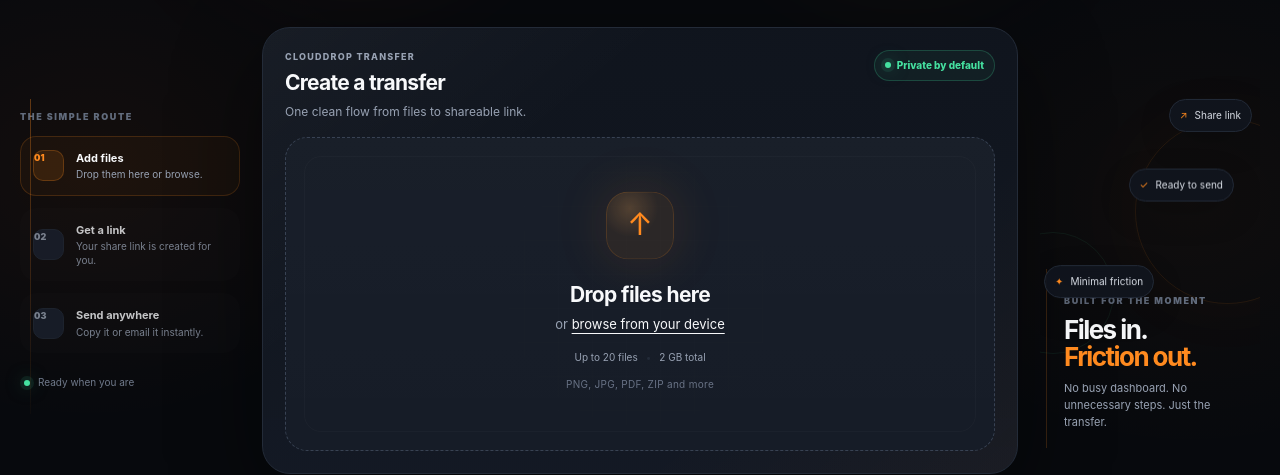
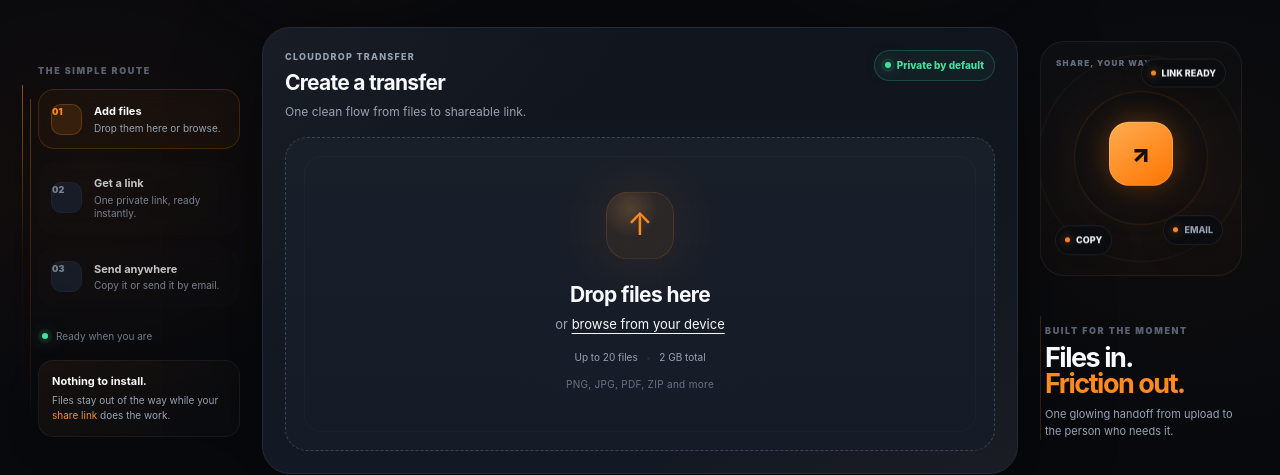
Before and after one commit to Ibad84671/cloud-drop, a website: page frontend/index.html in a window 1280 px wide. Shown: the part 365-840 px from the top of the page. Drawn offline with Linux system fonts and the light colour scheme.

Commit message:
feat: elevate landing side experience and sharing actions

```diff
--- a/frontend/index.html
+++ b/frontend/index.html
@@ -7,6 +7,47 @@
   <meta name="theme-color" content="#080a0f">
   <title>CloudDrop — Send files. Share the link. Done.</title>
   <link rel="stylesheet" href="/css/style.css">
+  <style>
+    /* Landing side-story upgrade: intentional whitespace, restrained neon, no product-dashboard clutter. */
+    .side-rail-left,.side-rail-right{overflow:visible}
+    .side-rail-left{padding:8px 0 8px 18px}
+    .side-rail-right{padding:8px 18px 8px 0}
+    .side-rail-left .ambient-label,.side-rail-right .ambient-label{opacity:.9}
+    .side-rail-left:after{content:"";position:absolute;left:2px;top:58px;bottom:50px;width:1px;background:linear-gradient(180deg,rgba(255,138,31,.55),rgba(255,138,31,.04),transparent);box-shadow:0 0 18px rgba(255,138,31,.12)}
+    .side-card-step{position:relative;z-index:2;backdrop-filter:blur(10px);transition:transform 240ms ease,border-color 240ms ease,background 240ms ease,box-shadow 240ms ease}
+    .side-card-step:hover{transform:translateX(5px);border-color:rgba(255,138,31,.22);box-shadow:0 14px 34px rgba(0,0,0,.16),0 0 28px rgba(255,138,31,.045)}
+    .side-card-step:nth-of-type(3){animation:railPulse 4.8s ease-in-out infinite 1.1s}
+    .side-card-step:nth-of-type(4){animation:railPulse 4.8s ease-in-out infinite 2.2s}
+    .side-status{position:relative;z-index:2}
+    .side-note{margin-top:4px;padding:12px 13px;border:1px solid rgba(255,255,255,.055);border-radius:15px;background:linear-gradient(135deg,rgba(255,138,31,.055),rgba(255,255,255,.012));color:var(--muted);font-size:10px;line-height:1.55;box-shadow:0 14px 35px rgba(0,0,0,.12)}
+    .side-note strong{display:block;color:var(--text);font-size:11px;margin-bottom:3px}
+    .side-note span{color:var(--accent)}
+    .share-visual{position:relative;min-height:235px;margin:6px 0 2px;border-radius:24px;border:1px solid rgba(255,255,255,.055);background:radial-gradient(circle at 50% 48%,rgba(255,138,31,.12),transparent 31%),linear-gradient(150deg,rgba(255,255,255,.018),rgba(255,138,31,.025));overflow:hidden;display:grid;place-items:center;isolation:isolate}
+    .share-visual:before,.share-visual:after{content:"";position:absolute;border:1px solid rgba(255,138,31,.13);border-radius:50%;animation:orbitSpin 16s linear infinite}
+    .share-visual:before{width:132px;height:132px;box-shadow:0 0 40px rgba(255,138,31,.045)}
+    .share-visual:after{width:205px;height:205px;border-color:rgba(255,138,31,.07);animation-direction:reverse;animation-duration:24s}
+    .share-core{position:relative;z-index:3;width:64px;height:64px;border-radius:20px;display:grid;place-items:center;color:#17100a;font-size:24px;font-weight:950;background:linear-gradient(145deg,#ffad51,#ff7300);box-shadow:0 0 0 1px rgba(255,255,255,.16) inset,0 0 34px rgba(255,122,13,.28),0 15px 35px rgba(0,0,0,.25);animation:coreFloat 3.8s ease-in-out infinite}
+    .share-core:after{content:"";position:absolute;inset:-10px;border:1px solid rgba(255,138,31,.22);border-radius:25px;animation:coreRing 2.8s ease-out infinite}
+    .visual-pill{position:absolute;z-index:4;display:flex;align-items:center;gap:6px;padding:7px 9px;border:1px solid rgba(255,255,255,.08);border-radius:999px;background:rgba(10,13,18,.82);backdrop-filter:blur(12px);font-size:9px;font-weight:800;color:var(--text);box-shadow:0 10px 25px rgba(0,0,0,.18)}
+    .visual-pill i{width:5px;height:5px;border-radius:50%;background:var(--accent);box-shadow:0 0 10px rgba(255,138,31,.75)}
+    .visual-pill-one{top:18px;right:15px;animation:chipFloat 4.2s ease-in-out infinite}
+    .visual-pill-two{bottom:19px;left:14px;animation:chipFloat 4.6s ease-in-out infinite 1s}
+    .visual-pill-three{bottom:26px;right:18px;color:var(--muted);animation:chipFloat 4.8s ease-in-out infinite 1.8s}
+    .share-visual-caption{position:absolute;left:15px;top:15px;color:#626c7d;font-size:8px;font-weight:900;letter-spacing:.16em}
+    .right-copy{position:relative;z-index:5;padding:0 4px}
+    .right-copy h2{font-size:27px;line-height:.98;letter-spacing:-.055em;margin-top:5px}.right-copy h2 em{font-style:normal;color:var(--accent)}
+    .right-copy p{max-width:190px;font-size:11px;color:var(--muted);margin-top:8px;line-height:1.55}
+    .share-actions{position:relative;z-index:3}
+    .share-option:focus-visible{outline:3px solid rgba(255,138,31,.28);outline-offset:2px}
+    @keyframes orbitSpin{to{transform:rotate(360deg)}}
+    @keyframes coreFloat{0%,100%{transform:translateY(0)}50%{transform:translateY(-6px)}}
+    @keyframes coreRing{0%{transform:scale(.82);opacity:.7}80%,100%{transform:scale(1.45);opacity:0}}
+    @keyframes chipFloat{0%,100%{transform:translateY(0)}50%{transform:translateY(-5px)}}
+    @keyframes railPulse{0%,100%{box-shadow:none}50%{box-shadow:0 0 24px rgba(255,138,31,.035)}}
+    @media (max-width:1050px){.upload-stage{grid-template-columns:minmax(160px,190px) minmax(0,1fr) minmax(160px,190px);gap:14px}.side-note{display:none}.share-visual{min-height:205px}}
+    @media (max-width:820px){.upload-stage{grid-template-columns:1fr;max-width:720px}.side-rail-left,.side-rail-right{display:none}.transfer-card{padding:18px}.landing-shell{padding-top:40px}.share-actions{grid-template-columns:1fr 1fr}}
+    @media (prefers-reduced-motion:reduce){.share-visual:before,.share-visual:after,.share-core,.share-core:after,.visual-pill,.side-card-step{animation:none!important}.share-option,.side-card-step{transition:none!important}}
+  </style>
 </head>
 <body class="landing-page">
   <header class="site-header">
@@ -32,16 +73,11 @@
       <aside class="side-rail side-rail-left" aria-label="How CloudDrop works">
         <div class="ambient-label">THE SIMPLE ROUTE</div>
         <div class="rail-line" aria-hidden="true"></div>
-        <article class="side-card side-card-step active">
-          <span class="step-no">01</span><div><strong>Add files</strong><span>Drop them here or browse.</span></div>
-        </article>
-        <article class="side-card side-card-step">
-          <span class="step-no">02</span><div><strong>Get a link</strong><span>Your share link is created for you.</span></div>
-        </article>
-        <article class="side-card side-card-step">
-          <span class="step-no">03</span><div><strong>Send anywhere</strong><span>Copy it or email it instantly.</span></div>
-        </article>
+        <article class="side-card side-card-step active"><span class="step-no">01</span><div><strong>Add files</strong><span>Drop them here or browse.</span></div></article>
+        <article class="side-card side-card-step"><span class="step-no">02</span><div><strong>Get a link</strong><span>One private link, ready instantly.</span></div></article>
+        <article class="side-card side-card-step"><span class="step-no">03</span><div><strong>Send anywhere</strong><span>Copy it or send it by email.</span></div></article>
         <div class="side-status"><span class="status-dot"></span><span>Ready when you are</span></div>
+        <div class="side-note"><strong>Nothing to install.</strong>Files stay out of the way while your <span>share link</span> does the work.</div>
       </aside>
 
       <section class="transfer-card transfer-card-main" aria-labelledby="upload-heading">
@@ -61,21 +97,14 @@
         </div>
 
         <div id="file-list" class="file-list" hidden></div>
-        <div id="upload-progress" class="state-panel" hidden aria-live="polite">
-          <div class="state-heading"><span>Preparing your transfer</span><strong id="progress-text">0%</strong></div>
-          <div class="progress-track"><div id="progress-fill" class="progress-fill"></div></div>
-          <p id="progress-detail">Uploading directly from your browser…</p>
-        </div>
+        <div id="upload-progress" class="state-panel" hidden aria-live="polite"><div class="state-heading"><span>Preparing your transfer</span><strong id="progress-text">0%</strong></div><div class="progress-track"><div id="progress-fill" class="progress-fill"></div></div><p id="progress-detail">Uploading directly from your browser…</p></div>
 
         <div id="upload-result" class="success-panel success-panel-share" hidden aria-live="polite">
-          <div class="success-top">
-            <div class="success-icon" aria-hidden="true">✓</div>
-            <div><span class="eyebrow success-eyebrow">TRANSFER READY</span><h3>Your share link is ready.</h3><p>Choose how you want to send it.</p></div>
-          </div>
+          <div class="success-top"><div class="success-icon" aria-hidden="true">✓</div><div><span class="eyebrow success-eyebrow">TRANSFER READY</span><h3>Your share link is ready.</h3><p>Choose how you want to send it.</p></div></div>
           <div class="share-link-shell"><span class="link-icon" aria-hidden="true">↗</span><input id="share-link" type="text" readonly aria-label="Share link"><button id="copy-btn" class="btn btn-primary" type="button">Copy link</button></div>
           <div class="share-actions">
             <button id="copy-action-btn" class="share-option share-option-primary" type="button"><span class="share-option-icon">↗</span><span><strong>Copy share link</strong><small>Paste it anywhere you want.</small></span></button>
-            <button id="email-action-btn" class="share-option" type="button" hidden><span class="share-option-icon">✉</span><span><strong>Send by email</strong><small>Send the link straight to someone.</small></span></button>
+            <button id="email-action-btn" class="share-option" type="button"><span class="share-option-icon">✉</span><span><strong>Send by email</strong><small>Send the link straight to someone.</small></span></button>
           </div>
           <div id="email-row" class="email-composer" hidden>
             <label for="recipient-email">Recipient email</label>
@@ -88,13 +117,15 @@
         <div id="upload-error" class="error-panel" hidden role="alert"><strong>Upload could not be completed.</strong><p id="error-text">Please try again.</p><button id="retry-btn" class="btn btn-secondary" type="button">Try again</button></div>
       </section>
 
-      <aside class="side-rail side-rail-right" aria-label="CloudDrop highlights">
-        <div class="ambient-orbit orbit-one" aria-hidden="true"></div>
-        <div class="ambient-orbit orbit-two" aria-hidden="true"></div>
-        <div class="floating-chip chip-a"><span>↗</span>Share link</div>
-        <div class="floating-chip chip-b"><span>✓</span>Ready to send</div>
-        <div class="floating-chip chip-c"><span>✦</span>Minimal friction</div>
-        <div class="right-copy"><span class="ambient-label">BUILT FOR THE MOMENT</span><h2>Files in.<br><em>Friction out.</em></h2><p>No busy dashboard. No unnecessary steps. Just the transfer.</p></div>
+      <aside class="side-rail side-rail-right" aria-label="CloudDrop sharing experience">
+        <div class="share-visual" aria-hidden="true">
+          <span class="share-visual-caption">SHARE, YOUR WAY</span>
+          <div class="visual-pill visual-pill-one"><i></i>LINK READY</div>
+          <div class="visual-pill visual-pill-two"><i></i>COPY</div>
+          <div class="visual-pill visual-pill-three"><i></i>EMAIL</div>
+          <div class="share-core">↗</div>
+        </div>
+        <div class="right-copy"><span class="ambient-label">BUILT FOR THE MOMENT</span><h2>Files in.<br><em>Friction out.</em></h2><p>One glowing handoff from upload to the person who needs it.</p></div>
       </aside>
     </section>
 
@@ -112,7 +143,6 @@
       'use strict';
       const config=window.CLOUDDROP_CONFIG||{}; const API_BASE=config.apiBase||''; const token=sessionStorage.getItem('accessToken')||sessionStorage.getItem('idToken'); const $=id=>document.getElementById(id); const dropZone=$('drop-zone'); const fileInput=$('file-input'); let selectedFiles=[]; let currentTransferId='';
       if(token){$('user-status').textContent='Signed in';$('auth-btn').textContent='Dashboard';$('auth-btn').href='/dashboard.html';$('signup-btn').hidden=true;}
-      if(config.emailEnabled)$('email-action-btn').hidden=false;
       const formatSize=bytes=>{if(bytes<1024)return `${bytes} B`;const units=['KB','MB','GB'];let v=bytes/1024,i=0;while(v>=1024&&i<2){v/=1024;i++;}return `${v.toFixed(v>=100?0:1)} ${units[i]}`;};
       const escapeHtml=value=>String(value).replace(/[&<>"']/g,c=>({'&':'&amp;','<':'&lt;','>':'&gt;','"':'&quot;',"'":'&#39;'}[c]));
       function renderFiles(files){$('file-list').innerHTML=Array.from(files).map((f,i)=>`<div class="file-row"><span class="file-type">${i+1}</span><span class="file-name">${escapeHtml(f.name)}</span><span class="file-size">${formatSize(f.size)}</span></div>`).join('');$('file-list').hidden=false;}
@@ -125,8 +155,8 @@
       async function copyLink(){try{await navigator.clipboard.writeText($('share-link').value);$('copy-btn').textContent='Copied';$('copy-action-btn').classList.add('done');$('copy-action-btn').querySelector('strong').textContent='Link copied';setTimeout(()=>{$('copy-btn').textContent='Copy link';$('copy-action-btn').querySelector('strong').textContent='Copy share link';$('copy-action-btn').classList.remove('done');},1800);}catch(_){$('share-link').select();document.execCommand('copy');$('copy-btn').textContent='Copied';}}
       dropZone.addEventListener('click',()=>fileInput.click());dropZone.addEventListener('keydown',e=>{if(e.key==='Enter'||e.key===' '){e.preventDefault();fileInput.click();}});dropZone.addEventListener('dragover',e=>{e.preventDefault();dropZone.classList.add('dragover');});dropZone.addEventListener('dragleave',()=>dropZone.classList.remove('dragover'));dropZone.addEventListener('drop',e=>{e.preventDefault();dropZone.classList.remove('dragover');handleFiles(e.dataTransfer.files);});fileInput.addEventListener('change',()=>handleFiles(fileInput.files));
       $('copy-btn').addEventListener('click',copyLink);$('copy-action-btn').addEventListener('click',copyLink);$('new-upload-btn').addEventListener('click',reset);$('retry-btn').addEventListener('click',()=>handleFiles(selectedFiles));
-      $('email-action-btn').addEventListener('click',()=>{$('email-row').hidden=false;$('recipient-email').focus();});
-      $('email-btn').addEventListener('click',async()=>{const to=$('recipient-email').value.trim();if(!to){$('email-status').textContent='Enter a recipient email first.';return;}$('email-btn').disabled=true;$('email-status').textContent='Sending securely…';try{await api('/send-email',{method:'POST',body:JSON.stringify({to,transferId:currentTransferId})});$('email-status').textContent='Email sent. Your recipient can use the link now.';}catch(error){$('email-status').textContent=error.message;}finally{$('email-btn').disabled=false;}});
+      $('email-action-btn').addEventListener('click',()=>{$('email-row').hidden=false;$('recipient-email').focus();if(!config.emailEnabled)$('email-status').textContent='Email delivery is not enabled on this deployment yet.';});
+      $('email-btn').addEventListener('click',async()=>{const to=$('recipient-email').value.trim();if(!to){$('email-status').textContent='Enter a recipient email first.';return;}if(!config.emailEnabled){$('email-status').textContent='Email delivery is not enabled on this deployment yet.';return;}$('email-btn').disabled=true;$('email-status').textContent='Sending securely…';try{await api('/send-email',{method:'POST',body:JSON.stringify({to,transferId:currentTransferId})});$('email-status').textContent='Email sent. Your recipient can use the link now.';}catch(error){$('email-status').textContent=error.message;}finally{$('email-btn').disabled=false;}});
     })();
   </script>
 </body>
```
